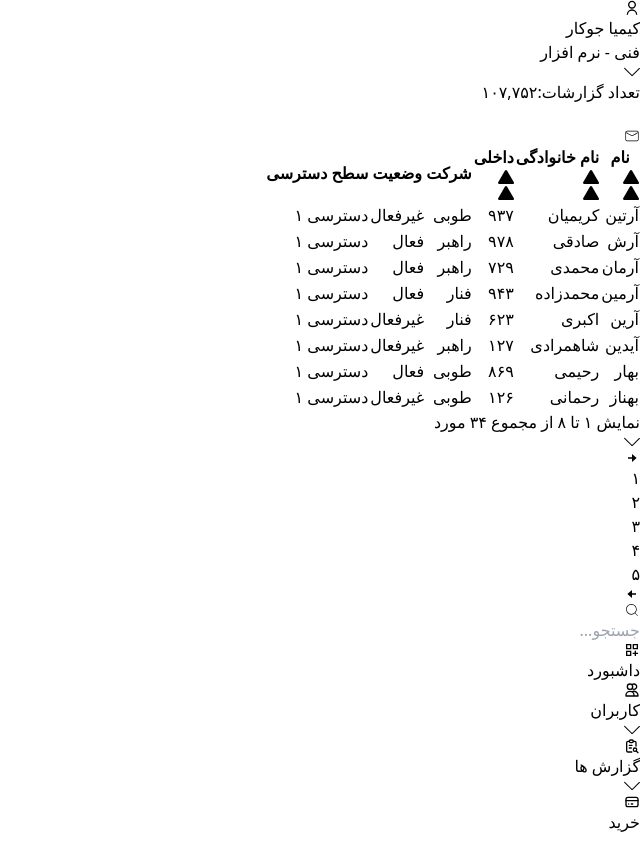
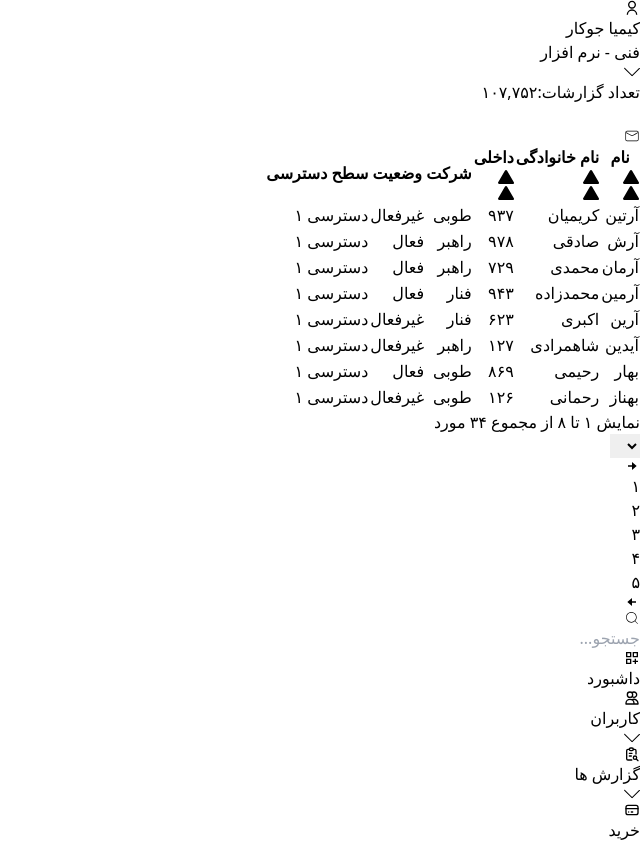
Before and after one commit to Frontest/Frontest, a React (Vite) app: page / in a window 1280 px wide. Shown: the whole page, without its empty margins (640-1280 px from the left). Built offline with nearby package versions, Linux system fonts and the light colour scheme.

Commit message:
changePageSize

```diff
--- a/src/components/Table/Select.jsx
+++ b/src/components/Table/Select.jsx
@@ -1,6 +1,10 @@
-import { SlArrowDown } from "react-icons/sl";
-
-const Select = ({ total, pageSize, currentPage, pageItems }) => {
+const Select = ({
+  total,
+  pageSize,
+  currentPage,
+  pageItems,
+  changePageSize,
+}) => {
   const firstItemNumber = pageSize * (currentPage - 1) + 1;
   return (
     <div className="flex items-center">
@@ -15,8 +19,21 @@ const Select = ({ total, pageSize, currentPage, pageItems }) => {
           .toString()
           .latin2Persian()} مورد`}</p>
       </div>
-      <div class="relative px-[13px] py-[3px] h-[30px] w-[60px] rounded-xl border border-[#939393] flex items-center">
-        <SlArrowDown className="text-[8px] " />
+      <div class="relative  flex h-[30px] w-[60px] items-center rounded-xl border border-[#939393] px-[2px] py-[3px]">
+        <select
+          dir="ltr"
+          className="w-full  bg-transparent focus:outline-none"
+          defaultValue={"8"}
+          onChange={(e) => {
+            changePageSize(+e.target.value);
+          }}
+        >
+
+          <option value="8" disabled></option>
+          <option value="8">8</option>
+          <option value="5">5</option>
+          <option value="3">3</option>
+        </select>
       </div>
     </div>
   );
--- a/src/components/Table/Table.jsx
+++ b/src/components/Table/Table.jsx
@@ -12,12 +12,13 @@ import Select from "./Select";
 import SortTriangles from "./SortTriangles";
 const Table = ({ data, columns }) => {
   const [pageNumber, setPageNumber] = useState(1);
+  const [userPageSize, setUserPageSize] = useState(8);
   const { searchValue } = useSearch();
+  console.log(userPageSize)
   const {
     getTableProps,
     getTableBodyProps,
     headerGroups,
-    rows,
     prepareRow,
     setGlobalFilter,
     nextPage,
@@ -28,6 +29,7 @@ const Table = ({ data, columns }) => {
     page,
     state: { pageIndex, pageSize },
     gotoPage,
+    setPageSize
   } = useTable(
     {
       columns,
@@ -35,7 +37,7 @@ const Table = ({ data, columns }) => {
       filterTypes,
       initialState: {
         pageIndex: 0,
-        pageSize: 8,
+        pageSize: userPageSize,
         sortBy: [{ id: "name" }, { id: "lastName" }, { id: "company" }],
       },
     },
@@ -44,6 +46,7 @@ const Table = ({ data, columns }) => {
     useSortBy,
     usePagination
   );
+
 
   useEffect(() => {
     setGlobalFilter(searchValue);
@@ -108,6 +111,7 @@ const Table = ({ data, columns }) => {
           currentPage={pageIndex + 1}
           pageSize={pageSize}
           pageItems={page.length}
+          changePageSize={setPageSize}
         />
         <Pagination
           pagesNumber={pageOptions.map((e) => e + 1)}
```
